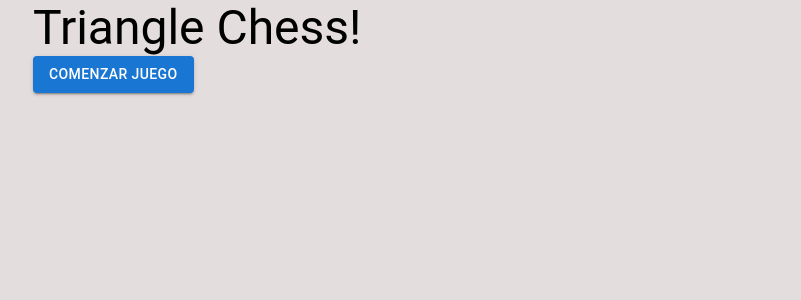
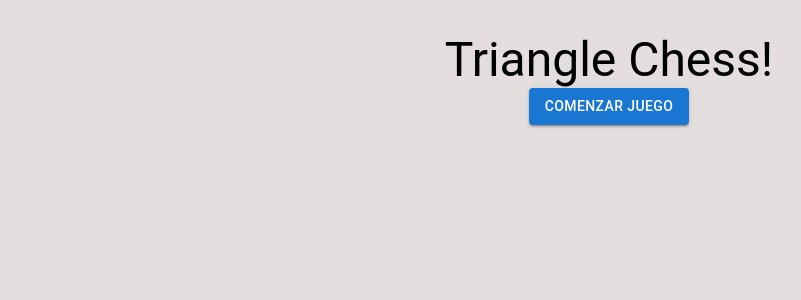
Before and after one commit to georgeif2212/Chain-Triangle-Chess, a React (Vite) app: page /game in a window 1280 px wide. Shown: the top 300 px of the page, without its empty margins (31-832 px from the left). Built offline with nearby package versions, Linux system fonts and the light colour scheme.

Commit message:
feat: game container style

```diff
--- a/src/modules/game/pages/Game.jsx
+++ b/src/modules/game/pages/Game.jsx
@@ -22,16 +22,12 @@ const Game = () => {
       <Typography variant="h5">
         Turno de: <strong>{state.currentTeam.name}</strong>
       </Typography>
-      <Typography >
-        Lorem ipsum dolor sit amet consectetur adipisicing elit. Quisquam libero, laborum maxime omnis est nemo possimus
-        similique numquam blanditiis ipsum perferendis aliquam nihil illum, eveniet facere a, asperiores iure tenetur.
-      </Typography>
       <GameBoard />
     </>
   );
 
   return (
-    <Container>
+    <Container className="game-container ">
       <Typography variant="h3">Triangle Chess!</Typography>
       {!state.gameStarted ? renderStartButton() : renderGameContent()}
     </Container>
```
